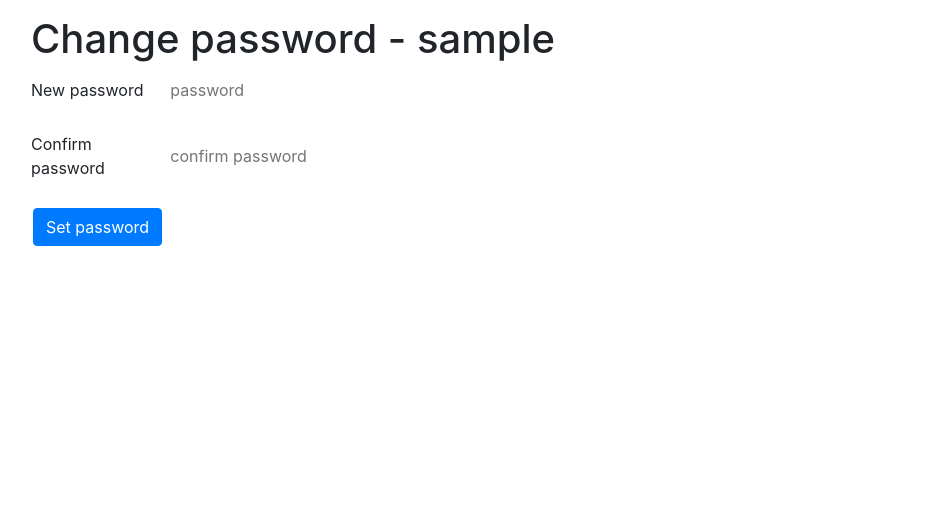
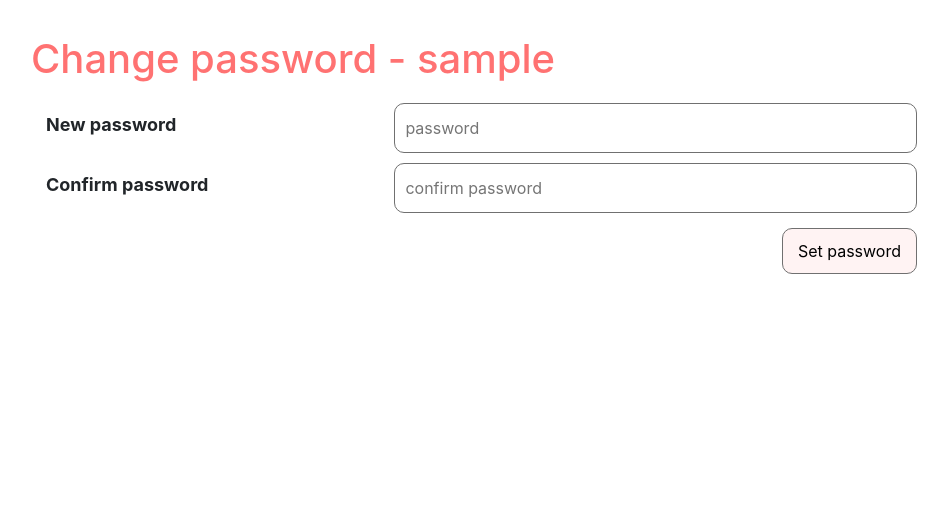
Before and after one commit to Nickvs99/MusicMatch, a Django app: template MusicMatch/main/templates/main/change_password.html in a window 1280 px wide. Shown: the part 72-591 px from the top of the page, without its empty margins (161-1109 px from the left). Run offline with Django 3.2, Linux system fonts and the light colour scheme; the template is opened without the code that fills it: most values are stand-ins (such as "Sample title", 1, 10 or a date in 2020); parts of the project's set-up code (start-up, migrations or seed data) failed here and were passed over; some libraries are stand-ins or nearby versions.

Commit message:
Change password updated

```diff
--- a/MusicMatch/main/templates/main/change_password.html
+++ b/MusicMatch/main/templates/main/change_password.html
@@ -12,21 +12,23 @@
 {% endblock %}
 
 {% block body %}
-    <h1>Change password - {{username}}</h1>
+    <h1 class="title">Change password - {{username}}</h1>
 
     <form action="{% url 'account_message' message %}" method="post" id="formChangePassword">
         {% csrf_token %}
 
-        <div class="form-group row">
-            <label for="inputNewPassword" class="col-3 col-sm-2 col-form-label">New password</label>
-            <input name="newPassword" class="col form-control-plaintext" type="password" placeholder="password" id="inputNewPassword">
+        <div class="login-row">
+            <label for="inputNewPassword" class="login-label">New password</label>
+            <input name="newPassword" class="input-text login-input" type="password" placeholder="password" id="inputNewPassword">
         </div>
 
-        <div class="form-group row">
-            <label for="inputConfirmPassword" class="col-3 col-sm-2 col-form-label">Confirm password</label>
-            <input name="confirmPassword" class="col form-control-plaintext" type="password" placeholder="confirm password" id="inputConfirmPassword">
+        <div class="login-row">
+            <label for="inputConfirmPassword" class="login-label">Confirm password</label>
+            <input name="confirmPassword" class="input-text login-input" type="password" placeholder="confirm password" id="inputConfirmPassword">
         </div>
 
-        <button type="submit" id="submitForm" class="btn btn-primary mb-2">Set password</button>
+        <div class="login-row">
+            <button type="submit" id="submitForm" class="submit">Set password</button>
+        </div>
     </form>
 {% endblock %}
```
